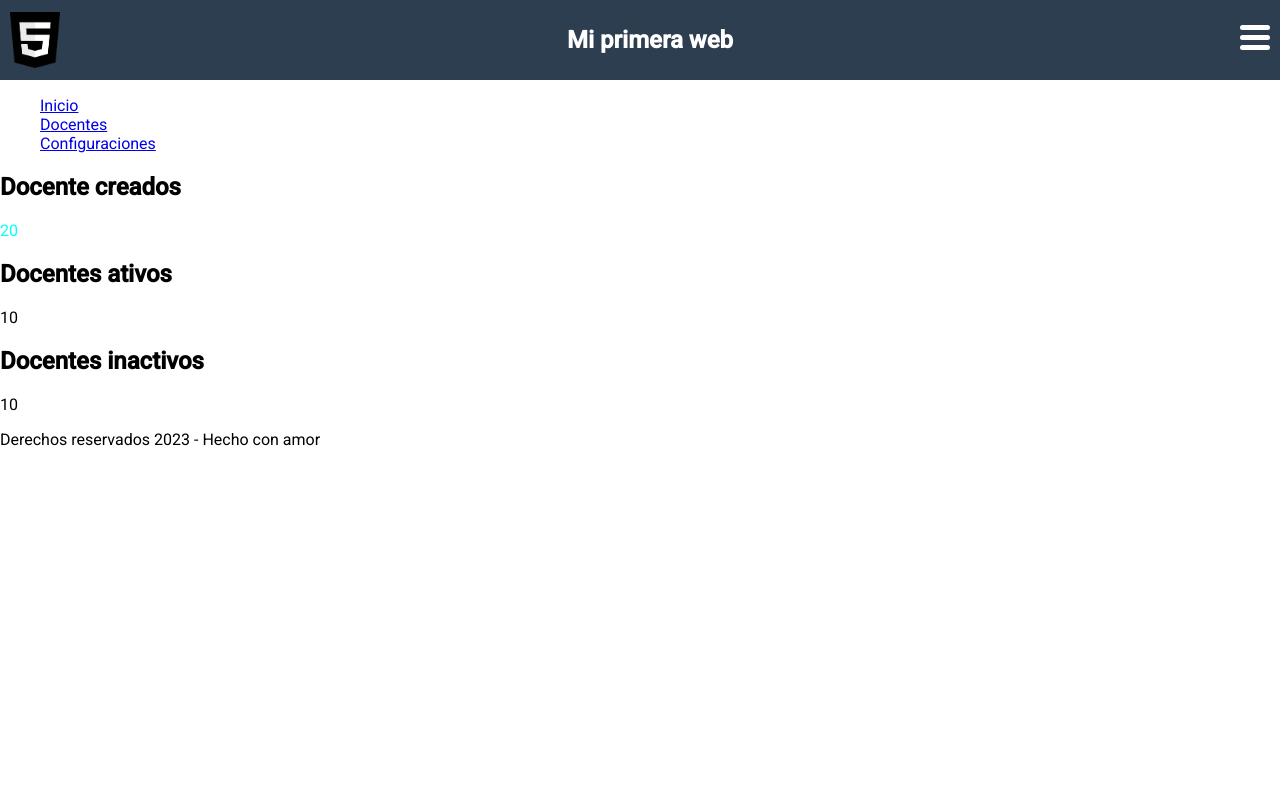
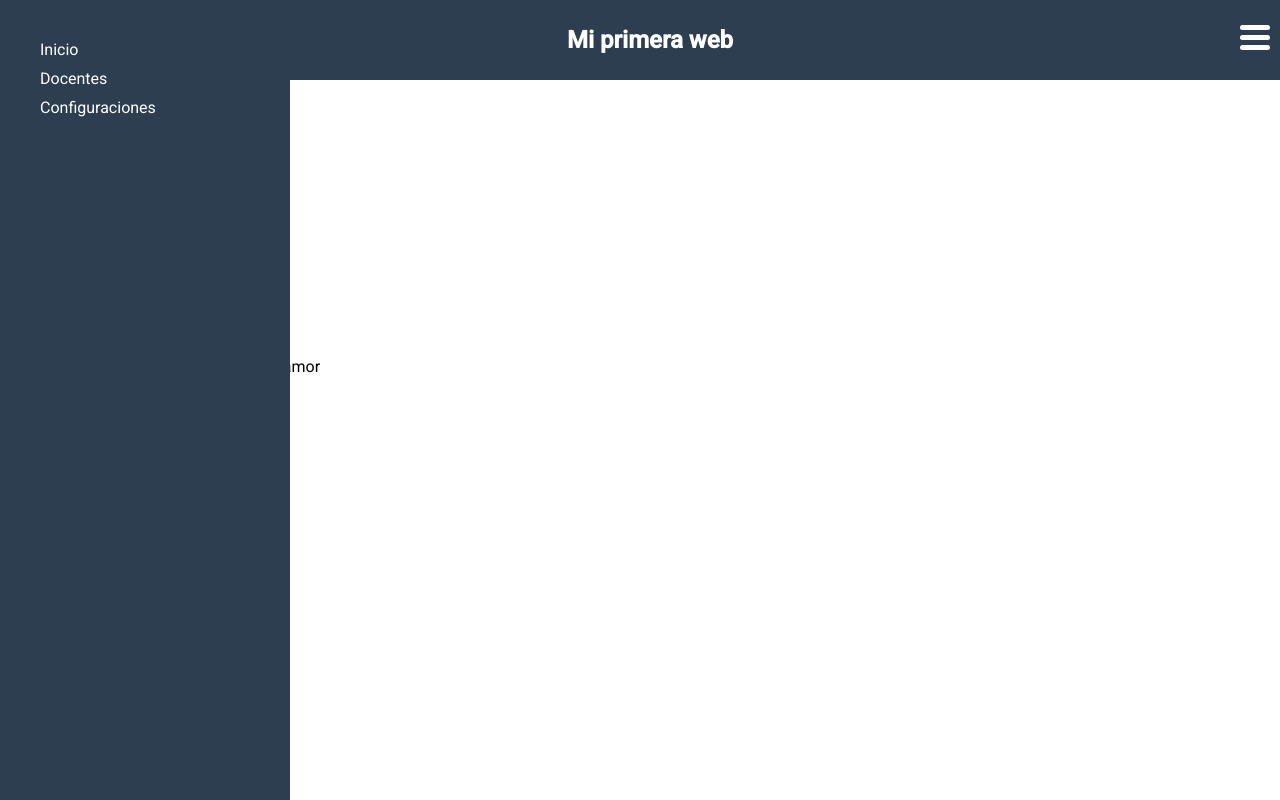
Before and after one commit to JuanLopera0726/maquetaci-n-1, a plain HTML site: page index.html in a window 1280 px wide. Both pictures are taken after a click on the element 1254 px from the left and 40 px from the top of the page. Drawn offline with Linux system fonts and the light colour scheme.

Commit message:
Iniciamos javascript con burger menu

```diff
--- /dev/null
+++ b/app.js
@@ -0,0 +1,9 @@
+// constante = valores que no cambian, document voy a buscar algo del documento
+const menuBtn = document.getElementById('menuBtn');
+const aside = document.querySelector('aside');
+
+menuBtn.addEventListener('click', function(){
+
+    aside.classList.toggle('active');
+
+})
--- a/index.html
+++ b/index.html
@@ -37,7 +37,7 @@
     <img class="logo" src="./images/html.png" alt="Logo de mi pagina">
     <h1 class="title">Mi primera web</h1>
 
-    <div class="menu-btn">
+    <div id="menuBtn" class="menu-btn">
       <span></span>
       <span></span>
       <span></span>
@@ -86,6 +86,8 @@
     <p>Derechos reservados 2023 - Hecho con amor</p>
   </footer>
 
+  <script src="./app.js"></script>
+
 </body>
 
 </html>
--- a/styles.css
+++ b/styles.css
@@ -19,9 +19,11 @@
     display: flex;
     justify-content: space-between;
     align-items: center;
+    padding: 10px;
+    /* x, y, z capas, profundidad */
+    z-index: 0;
     background-color: #2c3e50;
     color: #ffffff;
-    padding: 10px;
 }
 
 .logo {
@@ -42,9 +44,58 @@
     display: block;
     width: 30px;
     height: 5px;
-    background-color: #ffffff;
     margin-bottom: 5px;
     border-radius: 3px;
+    background-color: #ffffff;
 }
 
 /* Fin de estilos para el bloque del header */
+
+aside {
+
+    position: fixed;
+    top: 0;
+    left: -250px;
+    width: 250px;
+    height: 100%;
+    padding: 20px;
+    z-index: 1;
+    background-color: #2c3e50;
+    color: #ffffff;
+    transition: all 0.3s ease-in-out;
+    overflow: auto;
+
+}
+
+aside.active {
+    left: 0;
+}
+
+nav ul {
+
+    padding: 0;
+    margin: 20px;
+
+}
+
+nav ul li {
+
+    margin-bottom: 10px;
+
+}
+
+/* para todos los a que esten exactamente despues de li */
+nav ul li>a {
+
+    color: #ffffff;
+    text-decoration: none;
+
+}
+
+/* cuando pase por encima muestre una linea ---> como se llama el selector (pseudoclase) */
+
+nav ul li> a:hover {
+
+    text-decoration: underline;
+
+}
```
